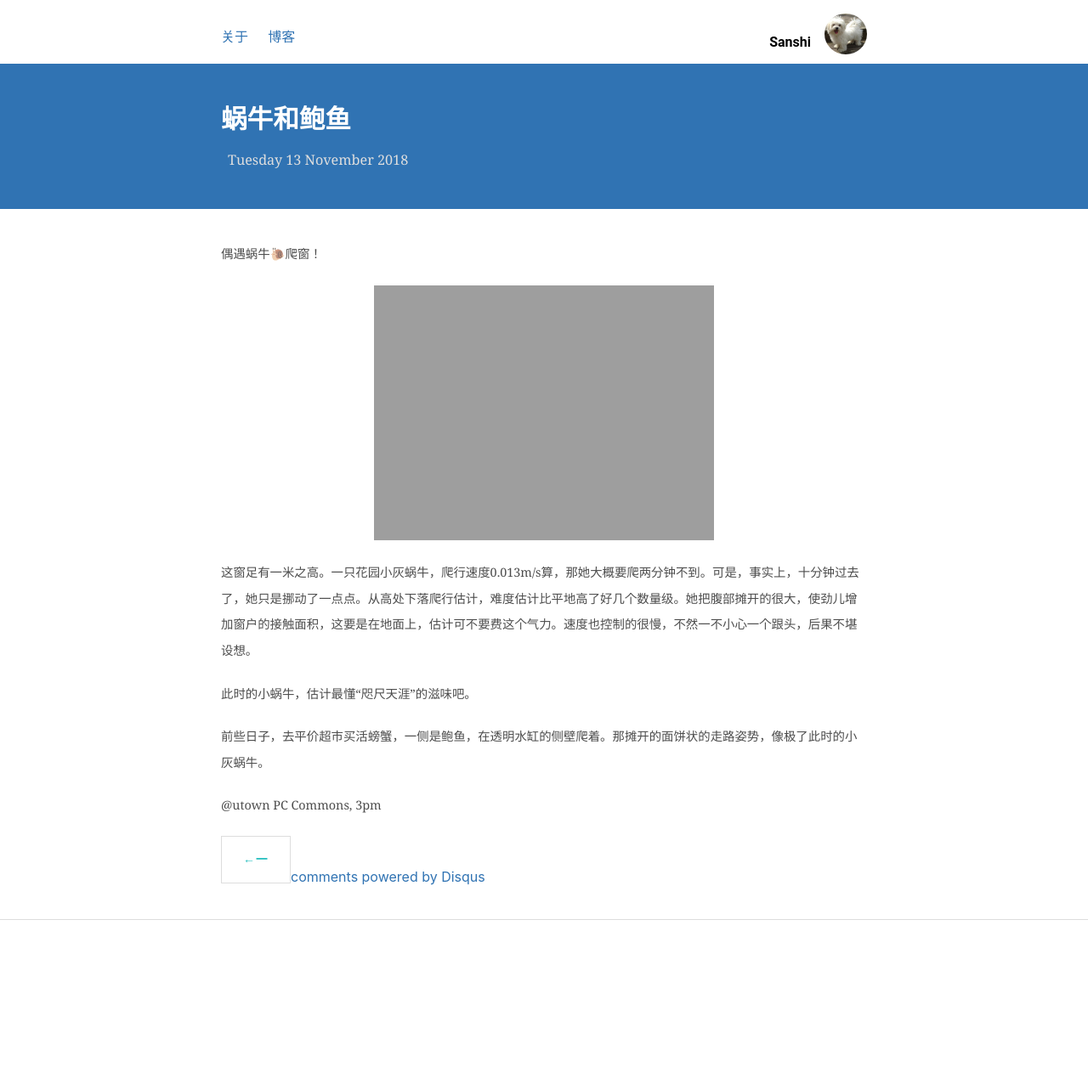
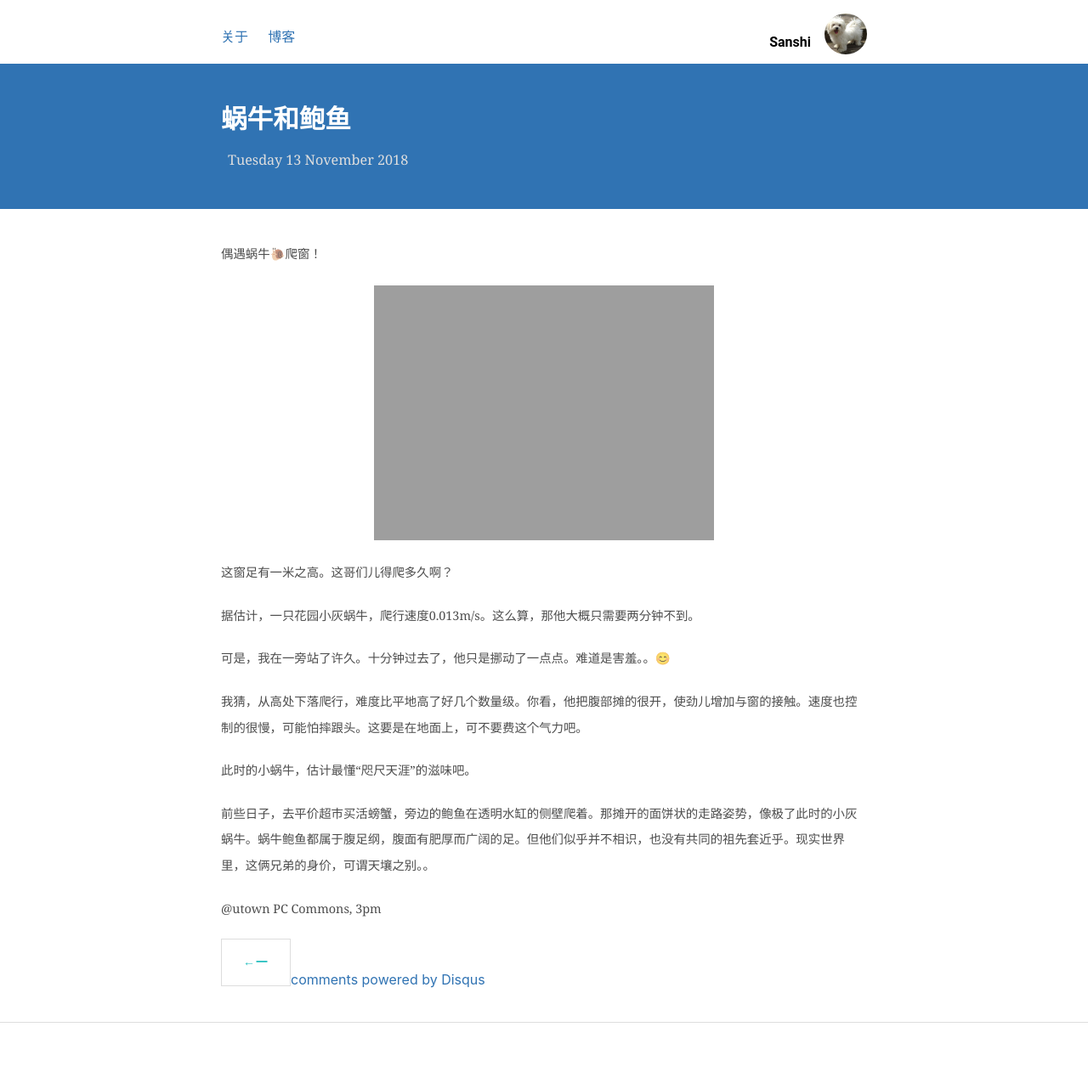
Before and after one commit to shirleysteve/1, a Jekyll site: the page built from _posts/2018-11-13-蜗牛和鲍鱼.md, in a window 1280 px wide. Shown: the whole page at 85% size. Built offline with Jekyll 4.4.1, drawn with Linux system fonts in a browser that asks for light colours; nearby versions of some CDN libraries; comment, search, counter and statistics services are not loaded; before the commit the page ends 1161 px from its top, so only the background shows below that.

Commit message:
Update 2018-11-13-蜗牛和鲍鱼.md

```diff
--- a/_posts/2018-11-13-蜗牛和鲍鱼.md
+++ b/_posts/2018-11-13-蜗牛和鲍鱼.md
@@ -8,11 +8,17 @@ title: 蜗牛和鲍鱼
 
 ![蜗牛爬窗]({{ site.url }}/images/posts/2017-11-9/蜗牛.jpeg)
 
-这窗足有一米之高。一只花园小灰蜗牛，爬行速度0.013m/s算，那她大概要爬两分钟不到。可是，事实上，十分钟过去了，她只是挪动了一点点。从高处下落爬行估计，难度估计比平地高了好几个数量级。她把腹部摊开的很大，使劲儿增加窗户的接触面积，这要是在地面上，估计可不要费这个气力。速度也控制的很慢，不然一不小心一个跟头，后果不堪设想。
+这窗足有一米之高。这哥们儿得爬多久啊？
+
+据估计，一只花园小灰蜗牛，爬行速度0.013m/s。这么算，那他大概只需要两分钟不到。
+
+可是，我在一旁站了许久。十分钟过去了，他只是挪动了一点点。难道是害羞。。😊
+
+我猜，从高处下落爬行，难度比平地高了好几个数量级。你看，他把腹部摊的很开，使劲儿增加与窗的接触。速度也控制的很慢，可能怕摔跟头。这要是在地面上，可不要费这个气力吧。
 
 此时的小蜗牛，估计最懂“咫尺天涯”的滋味吧。
 
-前些日子，去平价超市买活螃蟹，一侧是鲍鱼，在透明水缸的侧壁爬着。那摊开的面饼状的走路姿势，像极了此时的小灰蜗牛。
+前些日子，去平价超市买活螃蟹，旁边的鲍鱼在透明水缸的侧壁爬着。那摊开的面饼状的走路姿势，像极了此时的小灰蜗牛。蜗牛鲍鱼都属于腹足纲，腹面有肥厚而广阔的足。但他们似乎并不相识，也没有共同的祖先套近乎。现实世界里，这俩兄弟的身价，可谓天壤之别。。
 
 
 @utown PC Commons, 3pm
```
